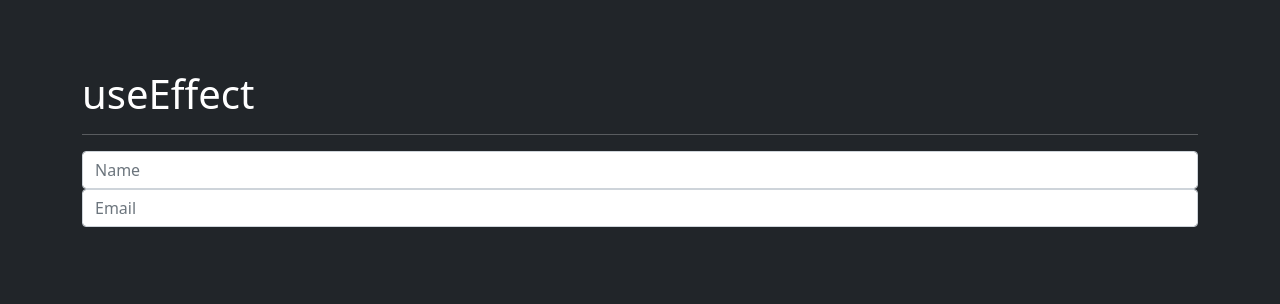
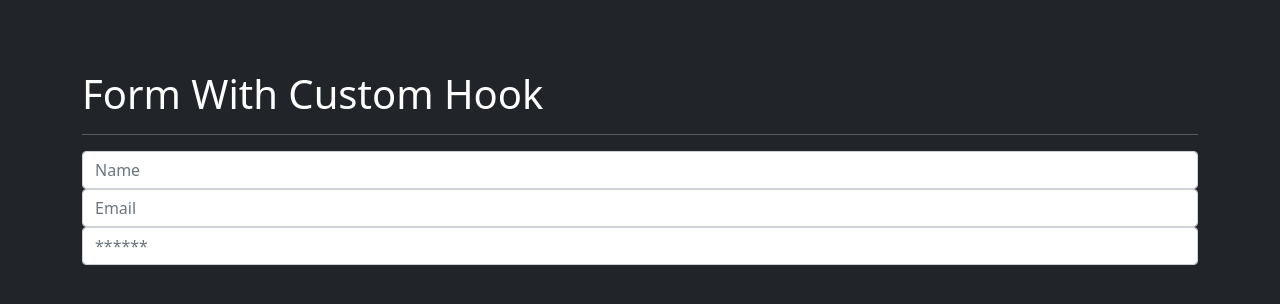
Before and after one commit to is-stu/react_hooks, a React (Create React App) app: page / in a window 1280 px wide. Shown: the top 304 px of the page. Built offline with nearby package versions, Linux system fonts and the light colour scheme.

Commit message:
Creating Form with custom hook

```diff
--- /dev/null
+++ b/src/Components/02useEffect/FormWithCustomHook.js
@@ -0,0 +1,55 @@
+import React from 'react';
+import { useForm } from '../../Hooks/useForm';
+import './form.css';
+
+export const FormWithCustomHook = () => {
+  const [formValues, handleInputChange] = useForm({
+    name: '',
+    email: '',
+    password: '',
+  });
+
+  const { name, email, password } = formValues;
+
+  return (
+    <>
+      <h1>Form With Custom Hook</h1>
+      <hr />
+
+      <div className='form-group'>
+        <input
+          type='text'
+          name='name'
+          className='form-control'
+          placeholder='Name'
+          autoComplete='nope'
+          value={name}
+          onChange={handleInputChange}
+        />
+      </div>
+
+      <div className='form-group'>
+        <input
+          type='email'
+          name='email'
+          className='form-control'
+          placeholder='Email'
+          autoComplete='off'
+          value={email}
+          onChange={handleInputChange}
+        />
+      </div>
+
+      <div className='form-group'>
+        <input
+          type='password'
+          name='password'
+          className='form-control'
+          placeholder='******'
+          value={password}
+          onChange={handleInputChange}
+        />
+      </div>
+    </>
+  );
+};
--- /dev/null
+++ b/src/Hooks/useForm.js
@@ -0,0 +1,14 @@
+import { useState } from 'react';
+
+export const useForm = (initialState = {}) => {
+  const [state, setState] = useState(initialState);
+
+  const handleInputChange = ({ target }) => {
+    setState({
+      ...state,
+      [target.name]: target.value,
+    });
+  };
+
+  return [state, handleInputChange];
+};
--- a/src/index.js
+++ b/src/index.js
@@ -1,12 +1,11 @@
 import React from 'react';
 import ReactDOM from 'react-dom';
-import { SimpleForm } from './Components/02useEffect/SimpleForm';
-
+import { FormWithCustomHook } from './Components/02useEffect/FormWithCustomHook';
 
 
 ReactDOM.render(
   <React.StrictMode>
-    <SimpleForm />
+    <FormWithCustomHook />
   </React.StrictMode>,
   document.getElementById('root')
 );
```
